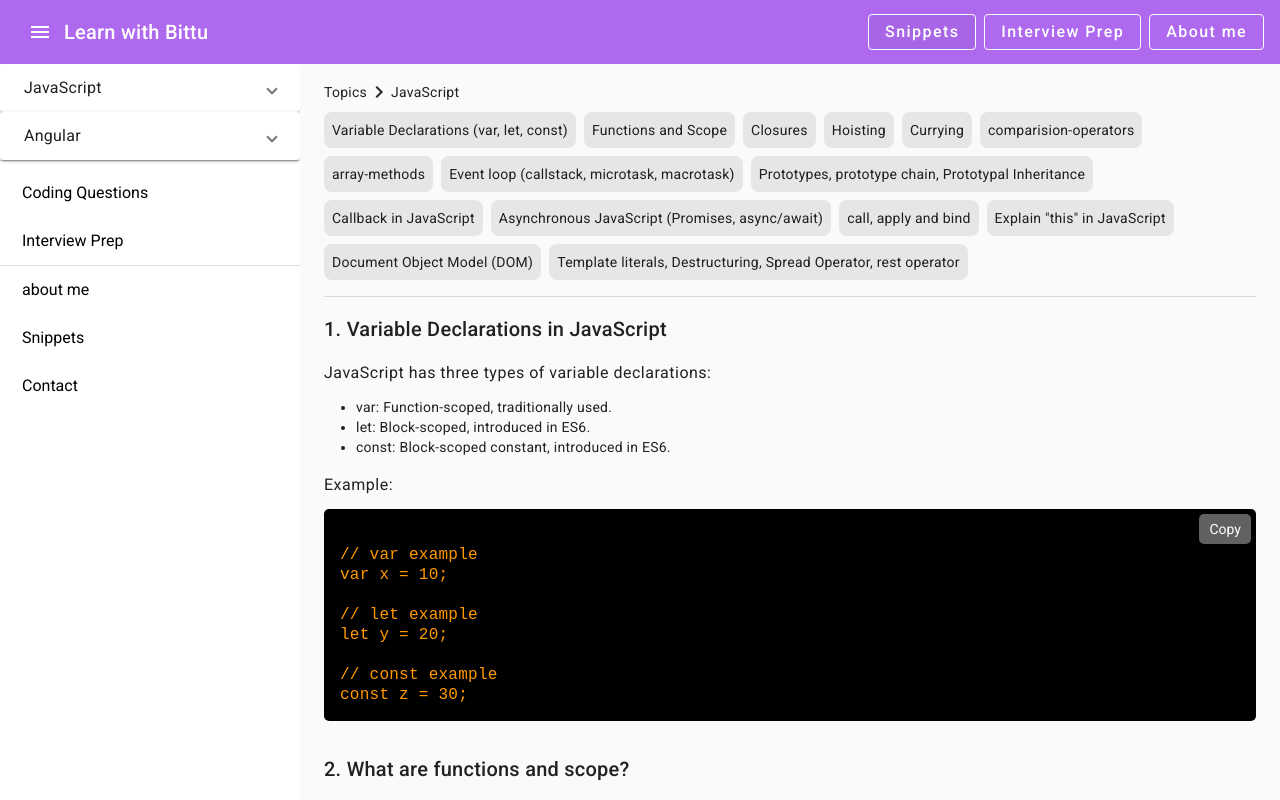
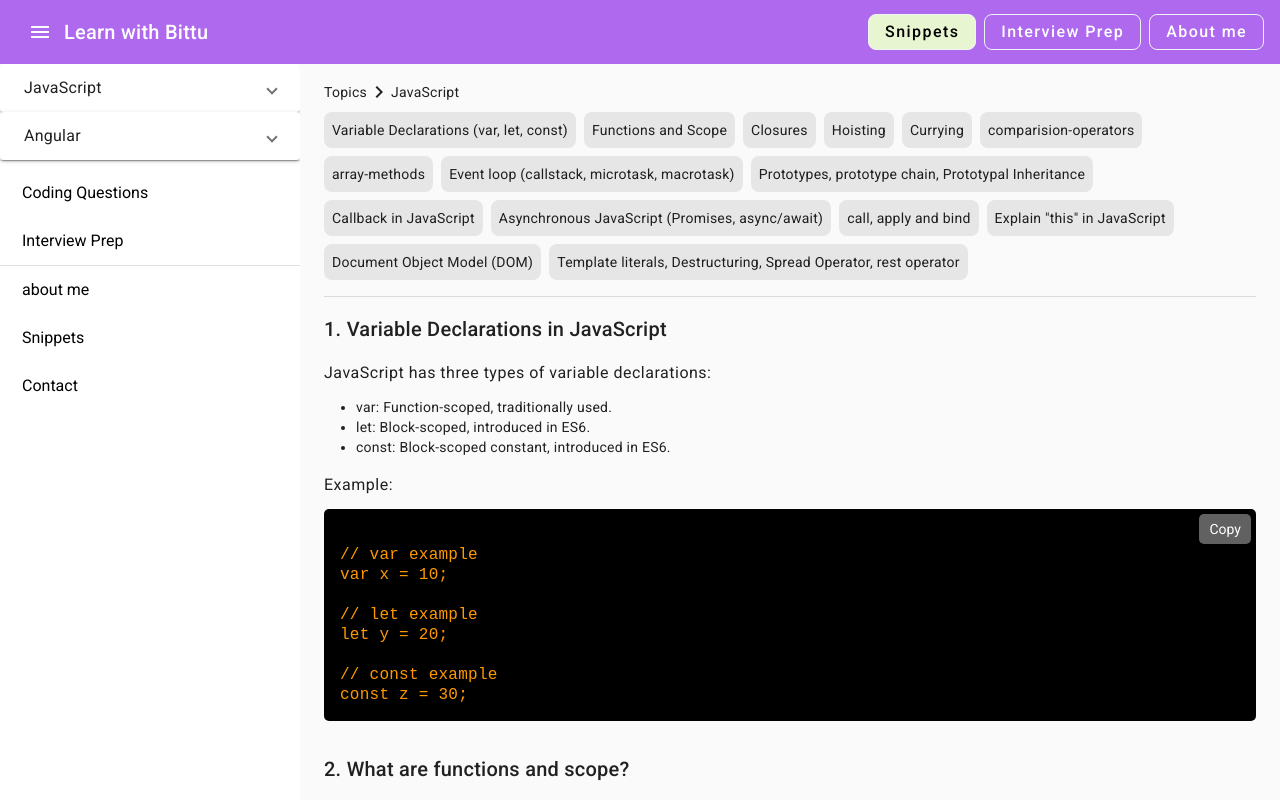
Before and after one commit to bittu1040/Learn-with-Bittu, an Angular app: page /javascript-articles in a window 1280 px wide. In both pictures the pointer is over the link "Snippets". Built offline with nearby package versions, Linux system fonts and the light colour scheme.

Commit message:
list style

```diff
--- a/src/app/app.component.css
+++ b/src/app/app.component.css
@@ -42,12 +42,17 @@ mat-sidenav-container {
   } */
 
 #nav-button{
-  border: 1px solid;
+  border: 1px solid rgb(239, 243, 241);
   margin-left: 8px;
   padding: 16px;
   font-size: 1rem;
+  border-radius: 8px;
 }
 
+#nav-button:hover{
+  background-color: rgb(240, 255, 218);
+  color: black;
+}
 
 
 
@@ -92,8 +97,9 @@ footer {
 
 .panel-content li:hover {
   background-color: #f0f0f0; /* Light background color on hover */
-  border-radius: 5px;
+  border-radius: 4px;
   cursor: pointer;
+  border: 1px solid rgb(156, 156, 156);
 }
 
 
```
